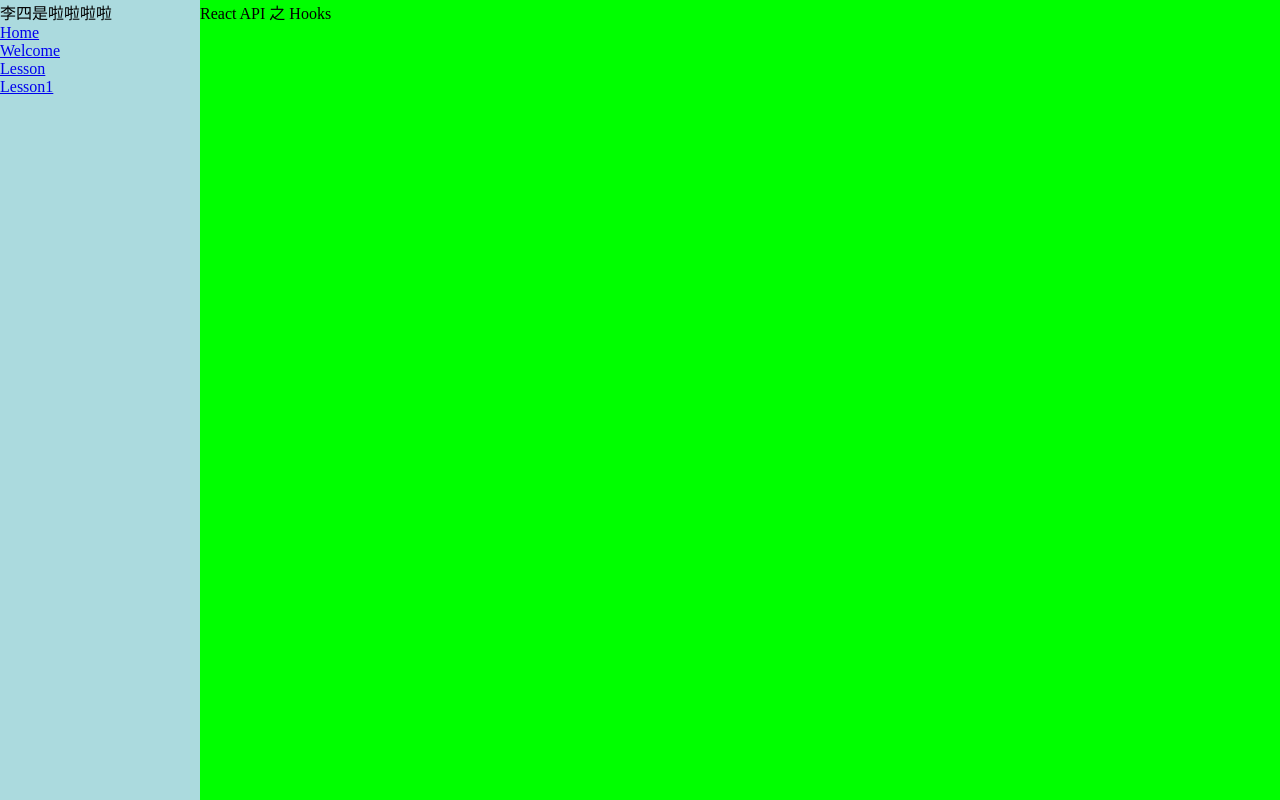
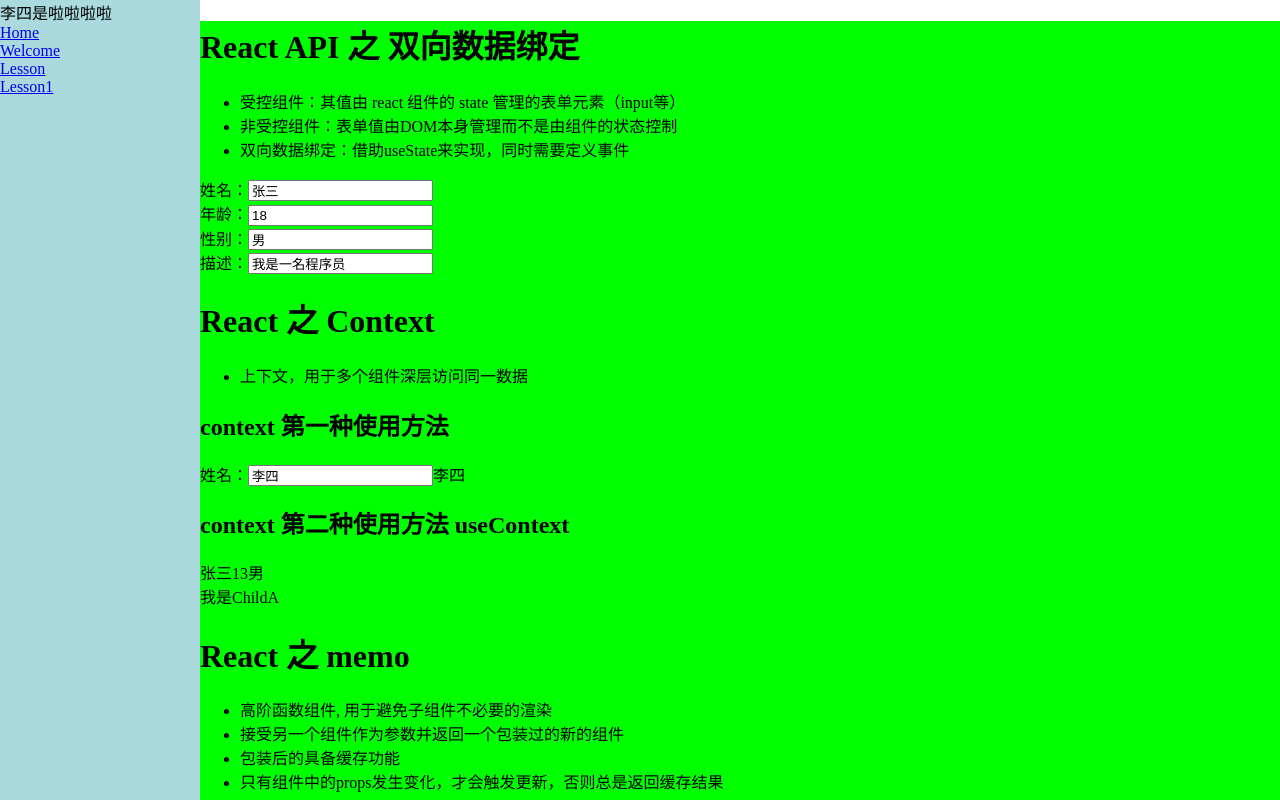
Before and after one commit to xiaofan10/react-cli, a React app: page /lesson1 in a window 1280 px wide. Built offline with nearby package versions, Linux system fonts and the light colour scheme; the HTML template or start-up script is replaced by a standard one.

Commit message:
feat:lesson

```diff
--- a/src/app.less
+++ b/src/app.less
@@ -15,9 +15,15 @@
     float: left;
   }
   .main {
-    width: 100%;
+    position: relative;
+    margin-left: @aside-width; /* 为了确保内容不被侧边栏遮挡 */
     height: 100%;
     background: #0f0;
+    .box {
+      overflow: auto;
+      width: 100%;
+      height: 100%;
+    }
   }
 }
 .content {
--- /dev/null
+++ b/src/page/lesson-1/child.jsx
@@ -0,0 +1,20 @@
+import React from 'react';
+function ChildA () {
+  return (
+    <div>我是ChildA</div>
+  )
+}
+
+function ChildB () {
+  console.log('update ChildB')
+  return (
+    <div>我是ChildB</div>
+  )
+}
+
+const MemoChildB = React.memo(ChildB); // 缓存ChildB的渲染结果
+
+export {
+  ChildA,
+  MemoChildB as ChildB // 仅当ChildB的props发生变化时才重新渲染
+}
--- /dev/null
+++ b/src/page/lesson-1/context.js
@@ -0,0 +1,9 @@
+import React from "react";
+
+const infoContext = React.createContext({
+  name: '张三',
+  age: 13,
+  sex: '男'
+})
+
+export default infoContext
--- a/src/page/lesson-1/index.jsx
+++ b/src/page/lesson-1/index.jsx
@@ -1,10 +1,149 @@
 // react 相关教程
+import React, { useState, useContext } from "react";
+import { ParentB } from "./parent";
+import {ChildA, ChildB} from './child'
+import InfoContext from './context'
+
 function Lesson1() {
+  const [name, setName] = useState("张三");
+  const [age, setAge] = useState(18);
+  const [info, setInfo] = useState({
+    sex: '男',
+    desc: '我是一名程序员'
+  })
+
+  const onNameChange = (e) => {
+    setName(e.target.value);
+  };
+
+  const onAgeChange = (e) => {
+    setAge(e.target.value);
+  };
+  const onSexChange = (e) => {
+    setInfo({
+      ...info,
+      sex: e.target.value
+    })
+  }
+  const onDescChange = (e) => {
+    setInfo({
+      ...info,
+      desc: e.target.value
+    })
+  }
+
   return (
     <div>
-      <div>React API 之 Hooks</div>
+      <h1>React API 之 双向数据绑定</h1>
+      <ul>
+        <li>受控组件：其值由 react 组件的 state 管理的表单元素（input等）</li>
+        <li>非受控组件：表单值由DOM本身管理而不是由组件的状态控制</li>
+        <li>双向数据绑定：借助useState来实现，同时需要定义事件</li>
+      </ul>
+      <div>
+        姓名：
+        <input value={name} onChange={onNameChange} />
+      </div>
+      <div>
+        年龄：
+        <input value={age} onChange={onAgeChange} />
+      </div>
+      <div>
+        性别：
+        <input value={info.sex} onChange={onSexChange} />
+      </div>
+      <div>
+        描述：
+        <input value={info.desc} onChange={onDescChange} />
+      </div>
+    </div>
+  );
+}
+
+
+function Lesson2() {
+  const [info, setInfo] = useState({
+    name: '李四'
+  })
+  const ctx = useContext(InfoContext)
+  const onNameChange = (e) => {
+    setInfo({
+      ...info,
+      name: e.target.value
+    })
+  }
+  return (
+    <div>
+      <h1>React 之 Context</h1>
+      <ul>
+        <li>上下文，用于多个组件深层访问同一数据</li>
+      </ul>
+      <h2>context 第一种使用方法</h2>
+      <InfoContext.Provider value={{...info, onNameChange}}>
+        <div>
+          <InfoContext.Consumer>
+            {
+              (ctx) => {
+                return (
+                  <div>
+                    姓名：<input value={ctx.name} onChange={ctx.onNameChange} />
+                    {ctx.name}
+                    {ctx.age}
+                    {ctx.sex}
+                  </div>
+                )
+              }
+            }
+          </InfoContext.Consumer>
+        </div>
+      </InfoContext.Provider>
+      <h2>context 第二种使用方法 useContext</h2>
+      <div>
+        {ctx.name}
+        {ctx.age}
+        {ctx.sex}
+      </div>
+      <ChildA></ChildA>
     </div>
   )
 }
 
-export default Lesson1;
+function Lesson3() {
+  const [name, setName] = useState('王五')
+  const onNameChange = (e) => {
+   setName(e.target.value)
+  }
+  return (
+    <div>
+      <h1>React 之 memo</h1>
+      <ul>
+        <li>高阶函数组件, 用于避免子组件不必要的渲染</li>
+        <li>接受另一个组件作为参数并返回一个包装过的新的组件</li>
+        <li>包装后的具备缓存功能</li>
+        <li>只有组件中的props发生变化，才会触发更新，否则总是返回缓存结果</li>
+      </ul>
+      <input value={name} onChange={onNameChange}></input>
+      <ParentB name={name}></ParentB>
+    </div>
+  )
+}
+
+function Lesson4() {
+  return (
+    <div>
+      <h1>React 之 useCallback</h1>
+    </div>
+  )
+}
+
+function Lesson() {
+  return (
+    <div>
+      <Lesson1></Lesson1>
+      <Lesson2></Lesson2>
+      <Lesson3></Lesson3>
+    </div>
+  );
+}
+
+export default Lesson;
--- /dev/null
+++ b/src/page/lesson-1/parent.jsx
@@ -0,0 +1,26 @@
+
+import React from 'react'
+import {MemoChildB, ChildB} from './child'
+
+function ParentA () {
+  return (
+    <div>我是 ParentA</div>
+  )
+}
+
+function ParentB (props) {
+  console.log('update ParentB')
+  return (
+    <div>
+      我是 ParentB，姓名：{props.name}
+      <ChildB></ChildB>
+    </div>
+  )
+}
+
+
+
+export {
+  ParentA,
+  ParentB
+}
```
Also changed, not shown: src/App.jsx (+9 -9 lines), babel.config.json (line endings or trailing spaces), src/page/welcome/index.jsx (line endings or trailing spaces), src/page/welcome/index.less (line endings or trailing spaces), src/router/index.js (line endings or trailing spaces), 1 other file (tests, documents, lock files or other folders).
